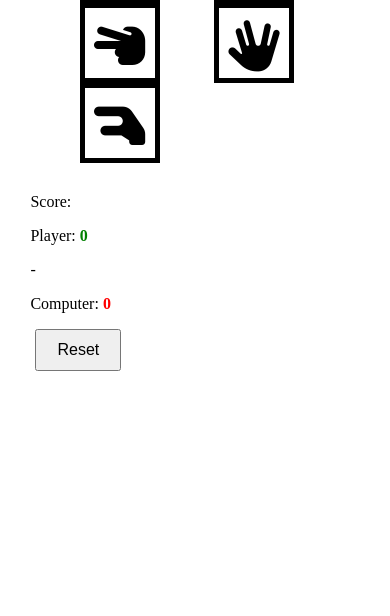
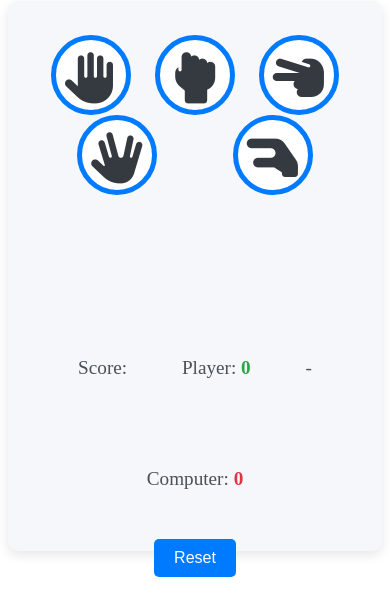
Before and after one commit to Dasmix/RPSSL2, a plain HTML site: page index.html in a window 390 px wide. Shown: the part 228-844 px from the top of the page. Drawn offline with Linux system fonts and the light colour scheme.

Commit message:
Add styles for header, reset button and game buttons

```diff
--- a/assets/css/style.css
+++ b/assets/css/style.css
@@ -1,5 +1,13 @@
+/** Header **/
+header {
+    text-align: center;
+    font-size: 1.5rem;
+    text-transform: uppercase;
+}
+
+/** Game Area **/
 .game-area {
-    background-color: #FFFFFF;
+    background-color: #F5F7FA;
     box-sizing: border-box;
     width: 90%;
     height: 65vh;
@@ -8,37 +16,65 @@
     margin-left: auto;
     margin-right: auto;
     padding: 1%;
+    border-radius: 10px;
+    box-shadow: 0px 4px 12px rgba(0, 0, 0, 0.1);
 }
+
+/** Options Section **/
 .options {
     width: 85%;
     margin: 30px auto;
 }
 
+/** Result Display **/
 #result {
     font-size: 1.5rem;
     font-weight: bold;
     margin-bottom: 10px;
+    color: #445361;
 }
 
+/** Score Colors **/
 #player-score {
-    color: green;
+    color: #28A745;
     font-weight: bold;
 }
 #computer-score {
-    color: red;
+    color: #DC3545;
     font-weight: bold;
 }
+
+/** Reset Button **/
 #reset {
     padding: 10px 20px;
     margin: 0 5px;
     font-size: 1rem;
+    background-color: #007BFF; /* Primary blue */
+    color: white;
+    border: none;
+    border-radius: 5px;
+    cursor: pointer;
+    transition: background-color 0.3s ease;
+}
+#reset:hover {
+    background-color: #0056b3;
 }
 
+/** Button Styles **/
 .btn {
     width: 220px;
     height: 60px;
     text-transform: uppercase;
     letter-spacing: 1.2px;
+    background-color: #E9ECEF;
+    color: #343A40;
+    border-radius: 8px;
+    border: none;
+    cursor: pointer;
+    transition: background-color 0.3s ease;
+}
+.btn:hover {
+    background-color: #CED4DA;
 }
 .btn:focus {
     outline: none;
@@ -46,16 +82,84 @@
 .btn--big {
     padding-top: 10px;
     background-color: white;
-    border: 5px solid;
+    border: 5px solid #007BFF;
     width: 80px;
     height: 80px;
     font-size: 3.2rem;
     margin: 0 25px;
+    border-radius: 50%;
     transition: all 0.5s;
 }
 .btn--big::after {
-    content: attr(data-type);
     font-size: 1rem;
-    color: #445361;
+    color: darkgrey;
     position: relative;
 }
+.reset {
+    text-align: center;
+}
+.scores {
+    display: inline-block;
+    padding: 25px;
+}
+.score {
+    margin: 5px auto;
+    width: 80%;
+    font-size: 1.2rem;
+    padding-top: 20px;
+    text-align: center;
+    color: #495057;
+}
+
+
+/** Media query for devices with 425px of max width **/
+@media (max-width: 425px) {
+
+    .game-area {
+        width: 100%;
+        height: auto;
+        margin-left: auto;
+        margin-right: auto;
+        padding: 1%;
+        max-height: 1000px;
+        height: 550px;
+
+    }
+    .btn--big {
+        padding-top: 10px;
+        width: 35px;
+        height: 35px;
+        font-size: 1rem;
+        border-radius: 100%;
+        margin: auto;
+    }
+
+    .btn {
+    margin: 5px;
+    }
+
+    .options {
+        display: flex;
+        flex-wrap: wrap;
+        align-content: center;
+    }
+}
+    #result {
+        height: 58px;
+    }
+
+/** Media query for devices with 768px of max width **/
+@media (max-width: 768px) {
+
+    .btn--big {
+        padding-top: 10px;
+        width: 80px;
+        height: 80px;
+        font-size: 3.2rem;
+        margin: auto;
+    }
+
+    .options {
+        display: flex;
+    }
+}
--- a/index.html
+++ b/index.html
@@ -5,13 +5,12 @@
     <meta charset="UTF-8">
     <meta name="viewport" content="width=device-width, initial-scale=1.0">
     <link rel="stylesheet" href="assets/css/style.css">
-    <title>Rock, Papers, Scissors, Spock, Lizard</title>
+    <title>Rock Papers Scissors Spock Lizard</title>
 </head>
-
 <body>
     <header>
-        <h1>Paper, Rock, Scissors, Spock, Lizard</h1>
-    </header>
+        <h1 class="header">Paper Rock Scissors Spock Lizard</h1>
+        </header>
     <div class="game-area">
         <div class="options">
             <button aria-label="paper" id="paper" class="btn btn--big">
```
